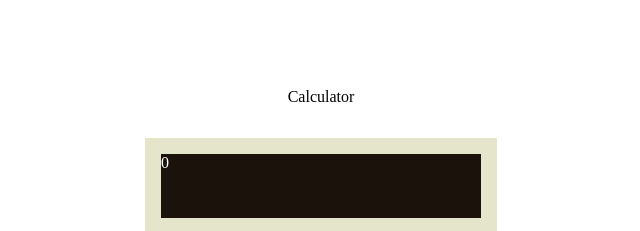
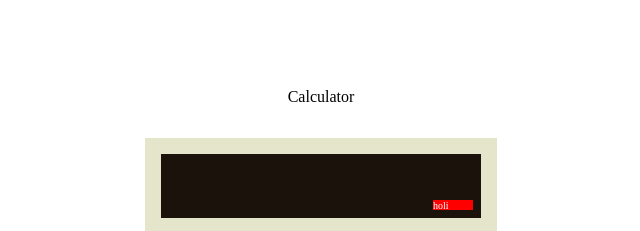
Before and after one commit to AndersonGamarraJW/Calculator-web, a plain HTML site: page index.html in a window 1280 px wide. Shown: the top 231 px of the page, 319-959 px from the left. Drawn offline with Linux system fonts and the light colour scheme.

Commit message:
style(calculator): Centraliza lo que se muestra en la pantalla de la calculadora

```diff
--- a/index.html
+++ b/index.html
@@ -12,7 +12,9 @@
     <header>Calculator</header>
     <main>
         <div class="calculator-container">
-            <div class="window-calculator"></div>
+            <div class="window-calculator">
+                <div class="window-content">holi</div>
+            </div>
             <div class="buttons-container">
                     <input type="button" value="7" class="number">
                     <input type="button" value="8" class="number">
--- a/scripts.js
+++ b/scripts.js
@@ -2,7 +2,7 @@
 console.log(textWindow);
 
 const windowCalculator = document.querySelector('.window-calculator');
-windowCalculator.textContent = textWindow;
+//windowCalculator.textContent = textWindow;
 const numberButton = document.querySelector('.number');
 const numbersButtons = document.querySelectorAll('.number');
 
@@ -13,6 +13,6 @@
     buttonNumber.addEventListener('click',(e)=>{
         textWindow = textWindow + e.target.value;
         console.log(textWindow);
-        windowCalculator.textContent = textWindow;
+        //windowCalculator.textContent = textWindow;
     });
 });
--- a/style.css
+++ b/style.css
@@ -24,6 +24,19 @@
     height: 20%;
     background-color: #1A120B;
     color:white;
+    display: flex;
+    align-items: flex-end;
+    justify-content: flex-end;
+
+}
+.window-content{
+    width: 40px;
+    height: 10px;
+    background-color: red;
+    margin: 0.5rem;
+    color: white;
+    font-size: 10px;
+    padding: 0px;
 }
 .buttons-container{
     display: flex;
```
